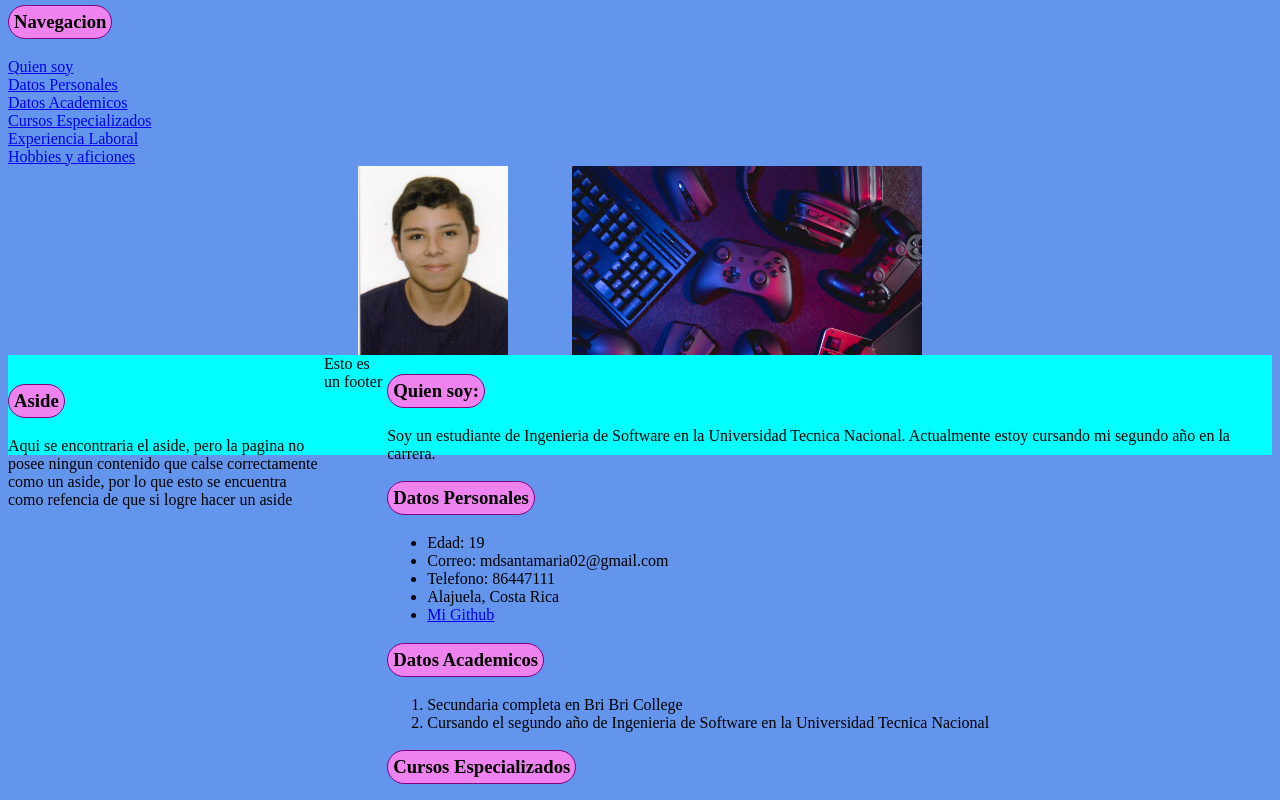
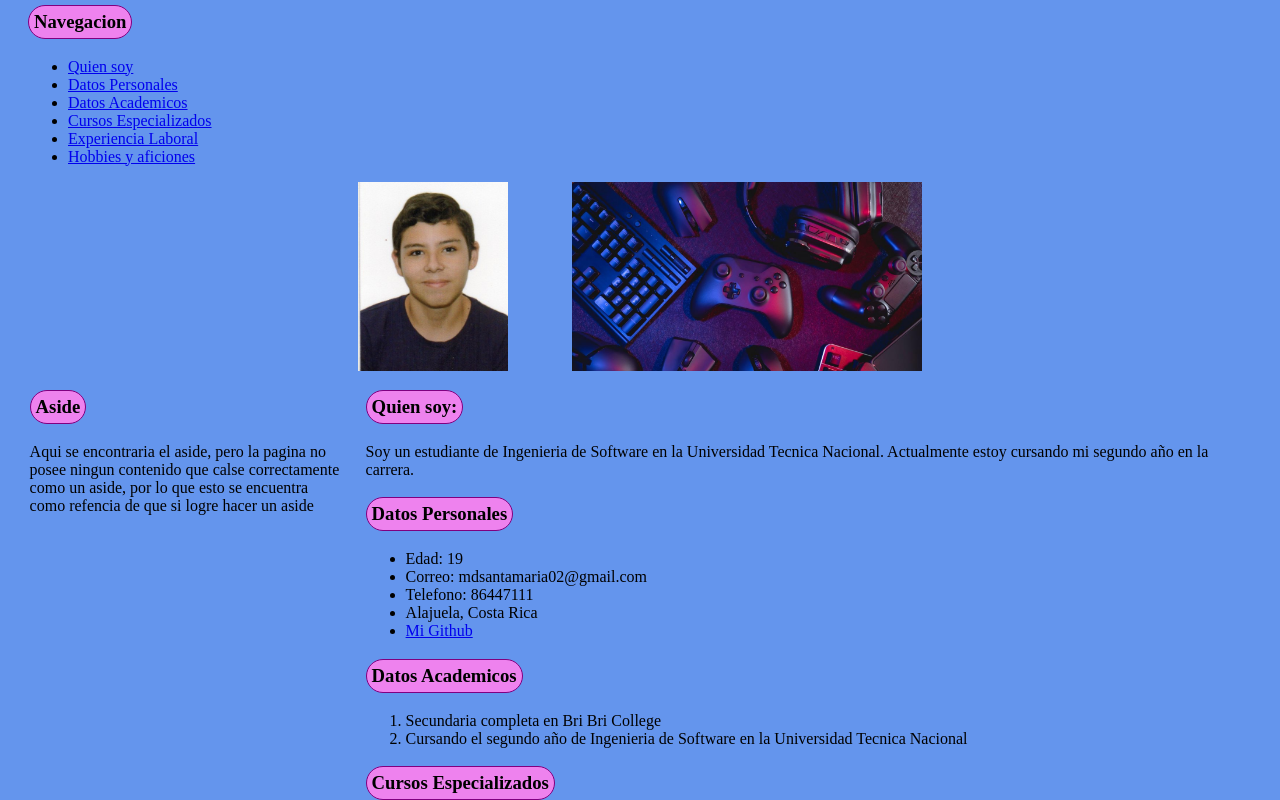
Before and after one commit to miguelds123/Trabajo2, a plain HTML site: page index.html in a window 1280 px wide. Shown: the part 122-922 px from the top of the page. Drawn offline with Linux system fonts and the light colour scheme.

Commit message:
Parece que esta listo, pero hay que revisar

```diff
--- a/estilo.css
+++ b/estilo.css
@@ -39,23 +39,33 @@ table, th, td{
 }
 
 .contenido{
-    float : right;
     width: 70%;
 }
 
 aside{
-    float: left;
     width: 25%;
-    margin-top: 10px;
+    margin-right: 20px;
 }
 
 main{
+    display: flex;
     justify-content: center;
-    align-items: center;
+}
+
+nav{
+    margin-left: 20px;
+}
+
+header{
+    margin-left: 20px;
 }
 
 footer{
     width: 100%;
     height: 100px;
-    background-color: aqua;
+    margin-top: 20px;
+    display: flex;
+    flex-direction: column;
+    justify-content: flex-end;
+    align-items: center;
 }
--- a/index.html
+++ b/index.html
@@ -26,31 +26,37 @@
         <nav>
             <h3>Navegacion</h3>
 
-            <a href= #QuienSoy>Quien soy</a>
-            <br>
-            <a href= #DatosPersonales>Datos Personales</a>
-            <br>
-            <a href= #DatosAcademicos>Datos Academicos</a>
-            <br>
-            <a href= #CursosEspecializados>Cursos Especializados</a>
-            <br>
-            <a href= #ExperienciaLaboral>Experiencia Laboral</a>
-            <br>
-            <a href= #Hobbies>Hobbies y aficiones</a>
-            <br>
+            <ul>
+                <li><a href= #QuienSoy>Quien soy</a></li>
+                <li><a href= #DatosPersonales>Datos Personales</a></li>
+                <li><a href= #DatosAcademicos>Datos Academicos</a></li>
+                <li><a href= #CursosEspecializados>Cursos Especializados</a></li>
+                <li><a href= #ExperienciaLaboral>Experiencia Laboral</a></li>
+                <li><a href= #Hobbies>Hobbies y aficiones</a></li>
+            </ul>
 
         </nav>
 
         <section>
             <article class="imagen">
                 <br>
-                <img src= "Mifoto.jpg" id="miFoto" width="150">
+                <img src= "Mifoto.jpg" id="miFoto" width="150" alt="Mi Foto">
 
-                <img src= "Videojuegos.jpg" id="Videojuegos" width="350">
+                <img src= "Videojuegos.jpg" id="Videojuegos" width="350" alt="Foto de mis gustos (videojuegos)">
             </article>
         </section>
 
         <main>
+
+            <aside>
+                <article>
+                    <h3>Aside</h3>
+
+                    <p>Aqui se encontraria el aside, pero la pagina no posee ningun contenido que calse
+                        correctamente como un aside, por lo que esto se encuentra como refencia de que si
+                        logre hacer un aside</p>
+                </article>
+            </aside>
 
             <section class="contenido">
 
@@ -178,20 +184,11 @@
                     </table>
                 </article>
             </section>
-
-            <aside>
-                <article>
-                    <h3>Aside</h3>
-
-                    <p>Aqui se encontraria el aside, pero la pagina no posee ningun contenido que calse
-                        correctamente como un aside, por lo que esto se encuentra como refencia de que si
-                        logre hacer un aside</p>
-                </article>
-            </aside>
         </main>
 
         <footer>
-            Esto es un footer
+            <p>Autor: Miguel Santamaria</p>
+            <p>Copyright 2023</p>
         </footer>
 
     </body>
```
